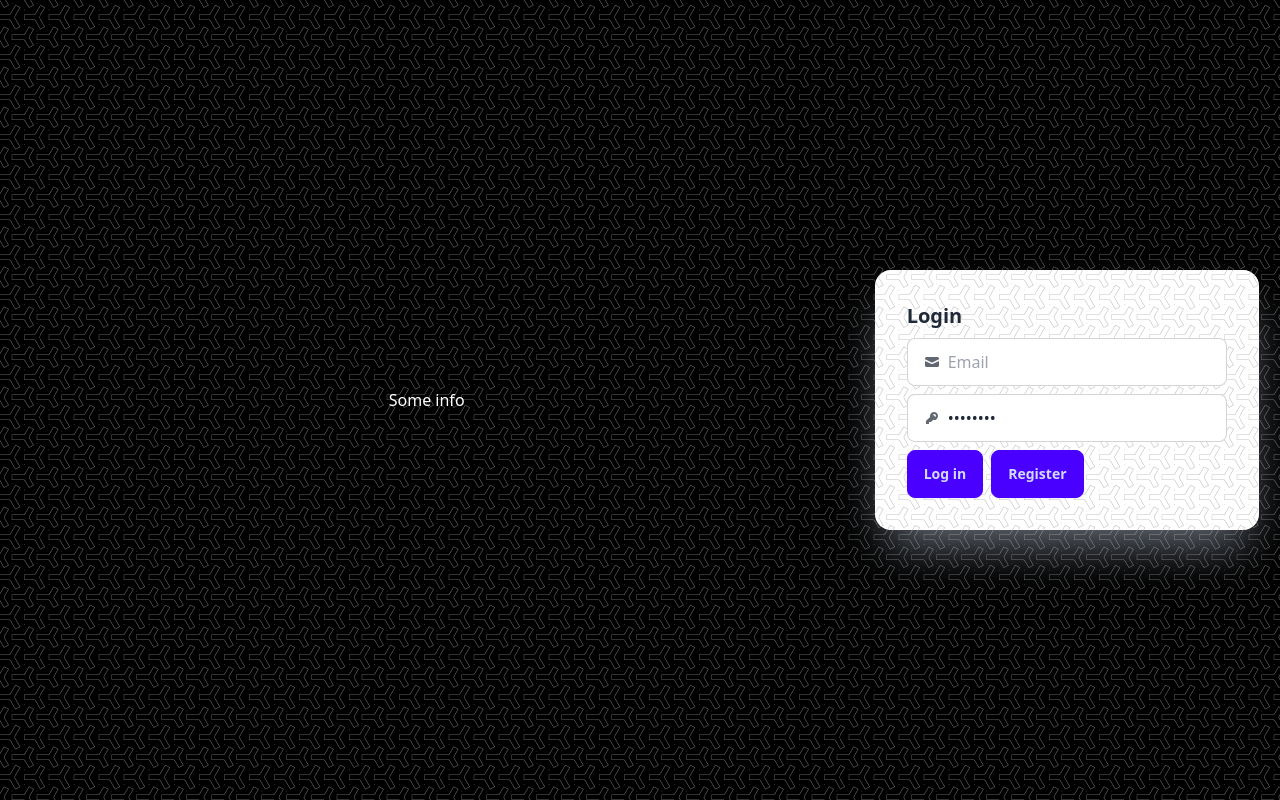
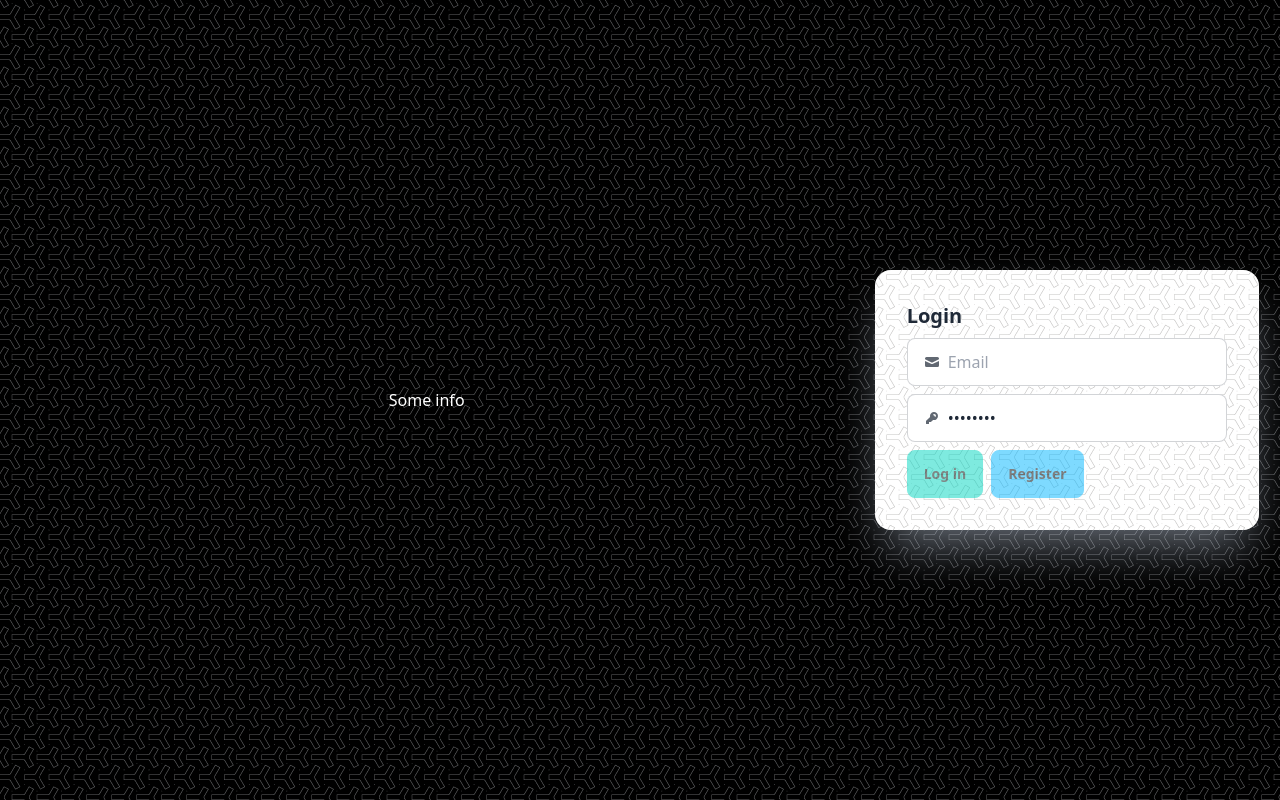
Before and after one commit to A64-React-Team-3/Final-Project-Messenger, a React (Vite) app: page / in a window 1280 px wide. Built offline with nearby package versions, Linux system fonts and the light colour scheme.

Commit message:
update css to register and login buttons

```diff
--- a/src/Views/Login/Login.tsx
+++ b/src/Views/Login/Login.tsx
@@ -33,8 +33,8 @@ export default function Login() {
           <input type="password" className="grow" value="password" />
         </label>
         <div className="card-actions justify-start">
-          <button className="btn btn-primary">Log in</button>
-          <button className="btn btn-primary">Register</button>
+          <button className="btn btn-accent opacity-50">Log in</button>
+          <button className="btn btn-info opacity-50">Register</button>
         </div>
       </div>
     </div>
```
